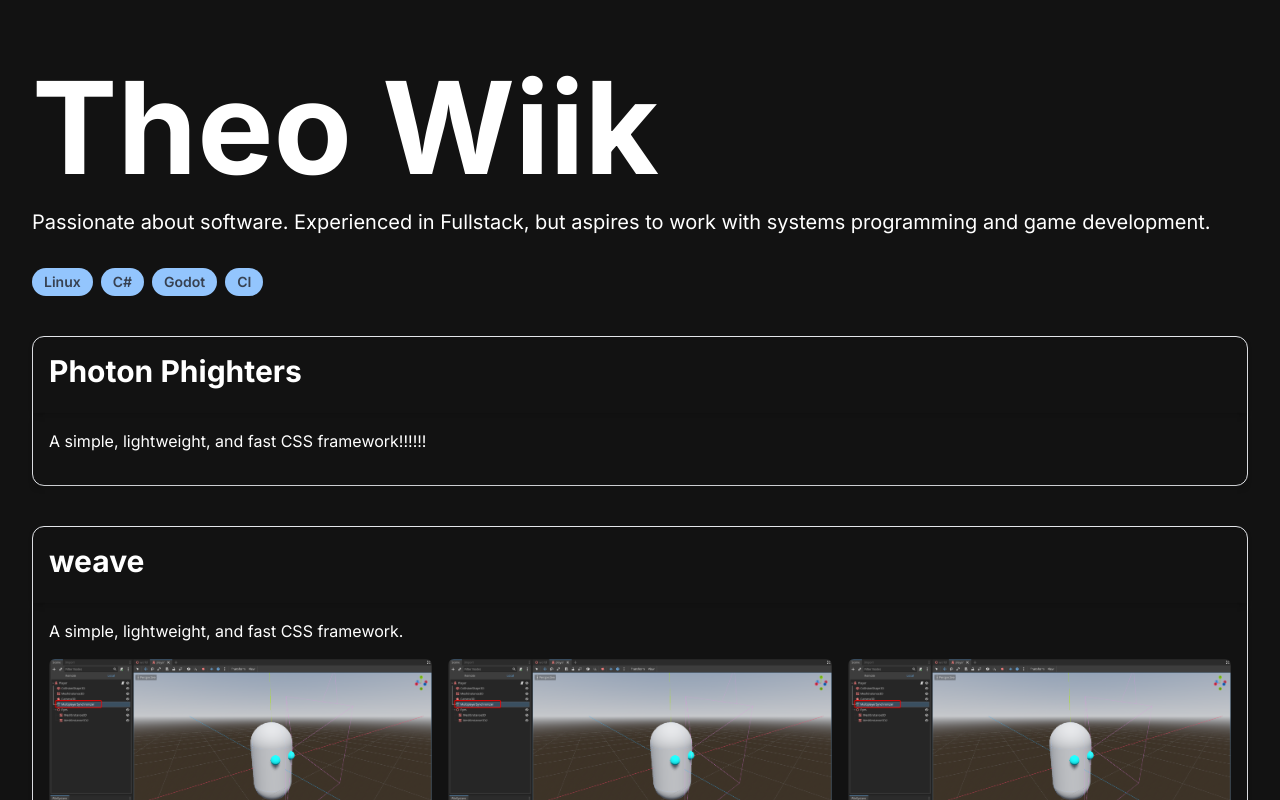
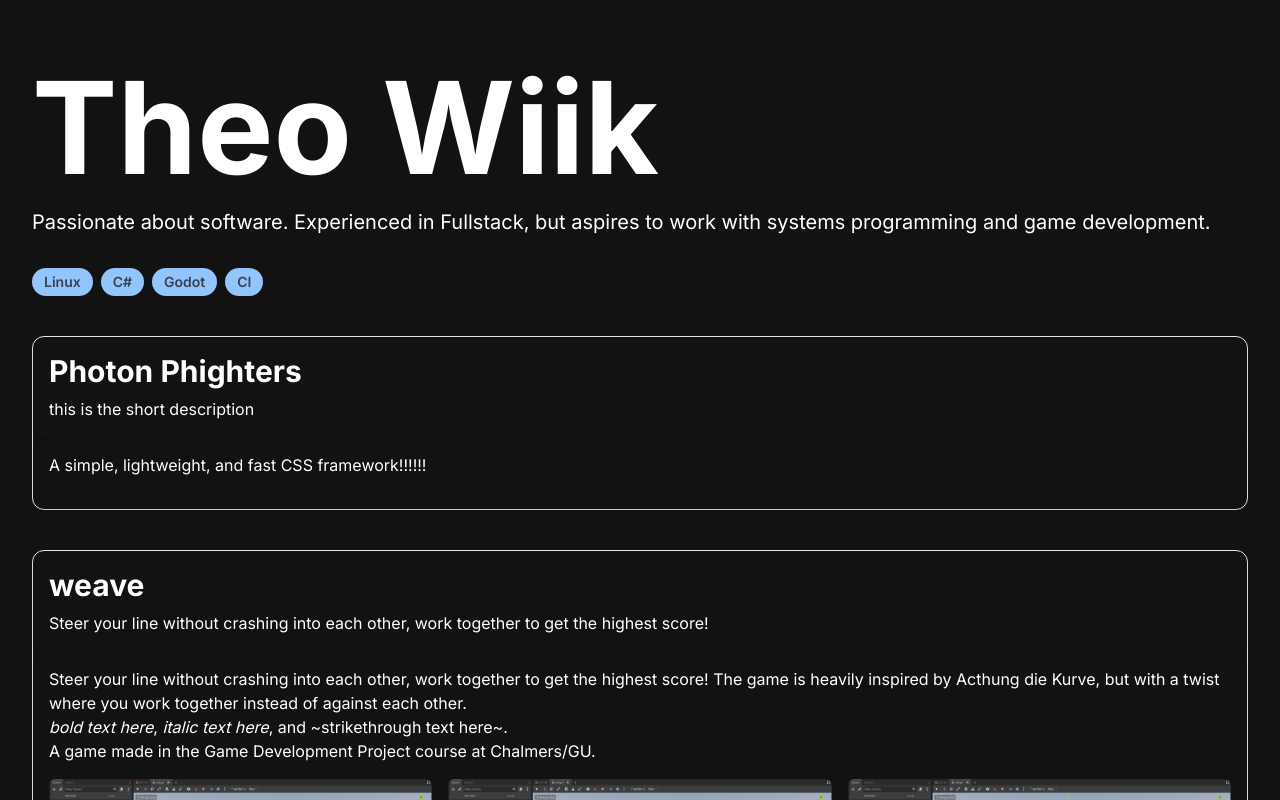
Before and after one commit to theowiik/theowiik.github.io, a Next.js app: page / in a window 1280 px wide. Shown: the top 800 px of the page. Built offline with nearby package versions, Linux system fonts and the light colour scheme.

Commit message:
Add react-markdown

```diff
--- a/src/app/data/photon-phighters.ts
+++ b/src/app/data/photon-phighters.ts
@@ -3,10 +3,18 @@
 const photonPhighters: Project = {
   id: 'photon-phighters',
   name: 'Photon Phighters',
-  description: 'A simple, lightweight, and fast CSS framework!!!!!!',
-  shortDescription: '',
+  description: `
+A simple, lightweight, and fast CSS framework!!!!!!
+  `,
+  shortDescription: 'this is the short description',
   tags: [],
-  images: []
+  images: [],
+  links: [
+    {
+      name: 'GitHub',
+      url: 'https://github.com/weave-game/weave',
+    },
+  ],
 };
 
 export default photonPhighters;
--- a/src/app/data/weave.ts
+++ b/src/app/data/weave.ts
@@ -3,8 +3,16 @@
 const weave: Project = {
   id: 'weave',
   name: 'weave',
-  description: 'A simple, lightweight, and fast CSS framework.',
-  shortDescription: '',
+  description: `
+Steer your line without crashing into each other, work together to get the highest score!
+The game is heavily inspired by Acthung die Kurve, but with a twist where you work together instead of against each other.
+
+*bold text here*, _italic text here_, and ~strikethrough text here~.
+
+A game made in the Game Development Project course at Chalmers/GU.
+  `,
+  shortDescription:
+    'Steer your line without crashing into each other, work together to get the highest score!',
   tags: [],
   images: [
     '/projects/weave/placeholder.png',
@@ -12,7 +20,13 @@
     '/projects/weave/placeholder.png',
     '/projects/weave/placeholder.png',
     '/projects/weave/placeholder.png',
-  ]
+  ],
+  links: [
+    {
+      name: 'GitHub',
+      url: 'https://github.com/weave-game/weave',
+    },
+  ],
 };
 
 export default weave;
--- a/src/app/models/project.ts
+++ b/src/app/models/project.ts
@@ -5,4 +5,10 @@
   description: string;
   tags: string[];
   images: string[];
+  links: ProjectLink[];
 }
+
+export interface ProjectLink {
+  name: string;
+  url: string;
+}
--- a/src/app/page.tsx
+++ b/src/app/page.tsx
@@ -1,6 +1,7 @@
 import { Project } from './models/project';
 import pp from './data/photon-phighters';
 import weave from './data/weave';
+import Markdown from 'react-markdown';
 
 export default function Home() {
   const projects: Project[] = [pp, weave];
@@ -35,7 +36,7 @@
 
           {/* Body */}
           <div className="p-4 shadow-md">
-            <p className="whitespace-pre-line">{project.description}</p>
+            <Markdown>{project.description}</Markdown>
 
             {/* Images */}
             <div className="grid grid-cols-3 gap-4 mt-4">
```
Also changed, not shown: package.json (+5 -4 lines), 1 other file (tests, documents, lock files or other folders).
